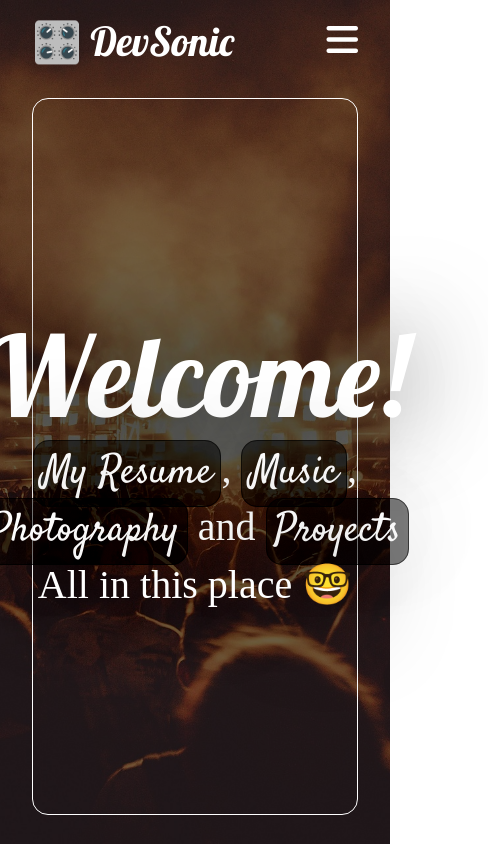
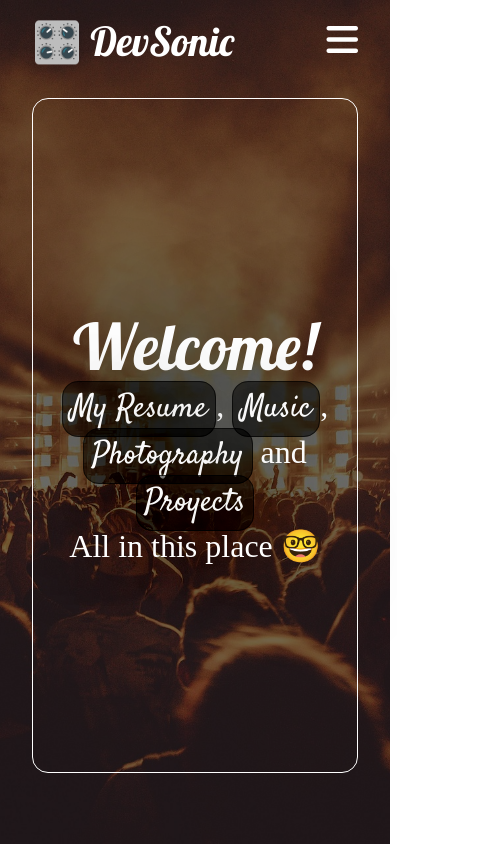
Before and after one commit to CiscoFsociety23/devsonic.cl, an Angular app: page / in a window 390 px wide. Shown: the whole page, 488 px wide, since content can reach past the window. Built offline with nearby package versions, Linux system fonts and the light colour scheme; a web font is replaced by a local one.

Commit message:
refactor: resize navigation items

```diff
--- a/src/app/pages/home/home.component.css
+++ b/src/app/pages/home/home.component.css
@@ -1,6 +1,6 @@
 .home-content {
     cursor: default;
-    height: 85vh;
+    height: 80vh;
     display: flex;
     justify-content: center;
     align-items: center;
@@ -50,3 +50,24 @@
     filter: drop-shadow(0px 0px 5px #ffffff);
     transition: ease-in-out 0.175s;
 }
+
+/* RESPONSIVE DESIGN */
+@media(max-width: 870px){
+    .home-content h1 {
+        font-size: 4rem;
+    }
+    .home-content h2,
+    .home-content h3 {
+        font-size: 2rem;
+    }
+}
+
+@media(max-width: 375px){
+    .home-content h1 {
+        font-size: 3rem;
+    }
+    .home-content h2,
+    .home-content h3 {
+        font-size: 1.5rem;
+    }
+}
--- a/src/app/templates/basic-layout/basic-layout.component.css
+++ b/src/app/templates/basic-layout/basic-layout.component.css
@@ -24,7 +24,7 @@
     font-family: "Nova Mono", serif;
     font-weight: 400;
     font-style: normal;
-    font-size: 1.15rem;
+    font-size: 1.30rem;
 }
 
 .navigation-items li a {
@@ -88,7 +88,7 @@
 }
 
 /* RESPONSIVE DESIGN */
-@media(max-width: 1150px){
+@media(max-width: 1250px){
     .navigation-title {
         font-size: 2rem;
     }
```
